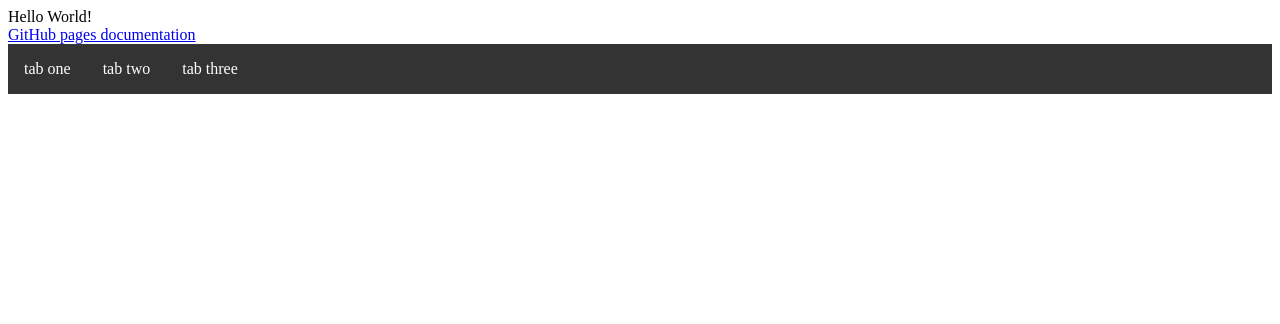
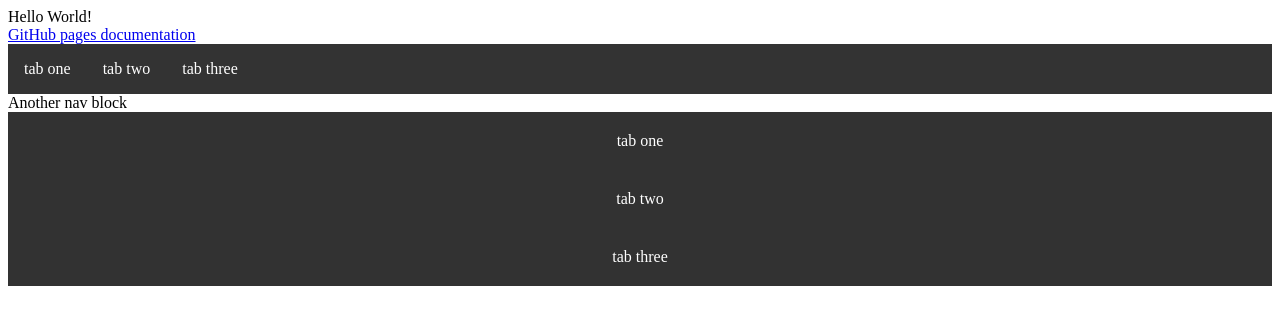
Before and after one commit to Kevin-exe/Kevin-exe.github.io, a plain HTML site: page index.html in a window 1280 px wide. Drawn offline with Linux system fonts and the light colour scheme.

Commit message:
Added custom webpage icon. Experimental Css html to simplify nav block

```diff
--- a/index.html
+++ b/index.html
@@ -1,17 +1,25 @@
 <!DOCTYPE html>
 <html>
 	<head>
-		<link href="styles/style.css" rel="stylesheet">
-		<title>The Title!</title>
+		<link href="styles/style.css" type="text/css" rel="stylesheet">
+		<link href="images/QuestionBlock.jpg" rel="icon">
+		<title>WIP Website bby!</title>
 	</head>
 	<body>
 		<div>Hello World!</div>
 		<a href="https://docs.github.com/en/github/working-with-github-pages/about-github-pages">GitHub pages documentation</a>
 		<ul>
-			<li><a href="pageTwo">tab one</a></li>
-			<li><a>tab two</a></li>
-			<li><a>tab three</a></li>
+			<li><a href="tabOne">tab one</a></li>
+			<li><a href="tabTwo">tab two</a></li>
+			<li><a href="tabThree">tab three</a></li>
 		</ul>
+		<div>Another nav block</div>
+		<nav>
+			<a href="tabOne">tab one</a>
+			<a href="tabTwo">tab two</a>
+			<a href="tabThree">tab three</a>
+		</nav>
+
 	</body>
 
 
--- a/styles/style.css
+++ b/styles/style.css
@@ -21,3 +21,12 @@ li a {
 li a:hover {
   background-color: #111111;
 }
+
+nav a {
+  display: block;
+  padding: 20px;
+  background-color: rgb(50,50,50);
+  color: white;
+  text-align: center;
+  text-decoration: none;
+}
```
Also changed, not shown: tabOne.html (added, +13 -0 lines), tabThree.html (renamed from pageTwo.html, +4 -4 lines), tabTwo.html (added, +13 -0 lines), images/QuestionBlock.jpg (added).
